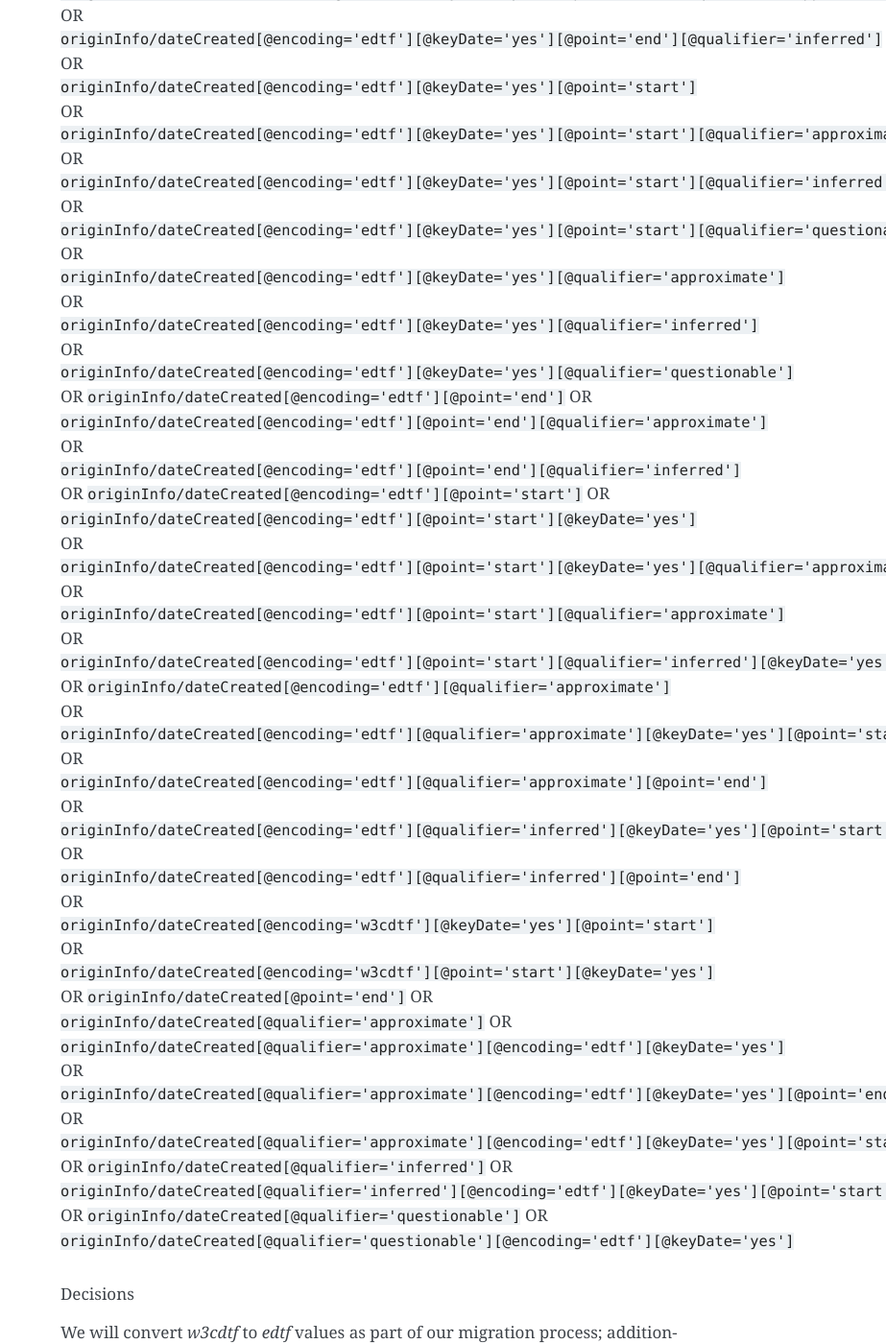
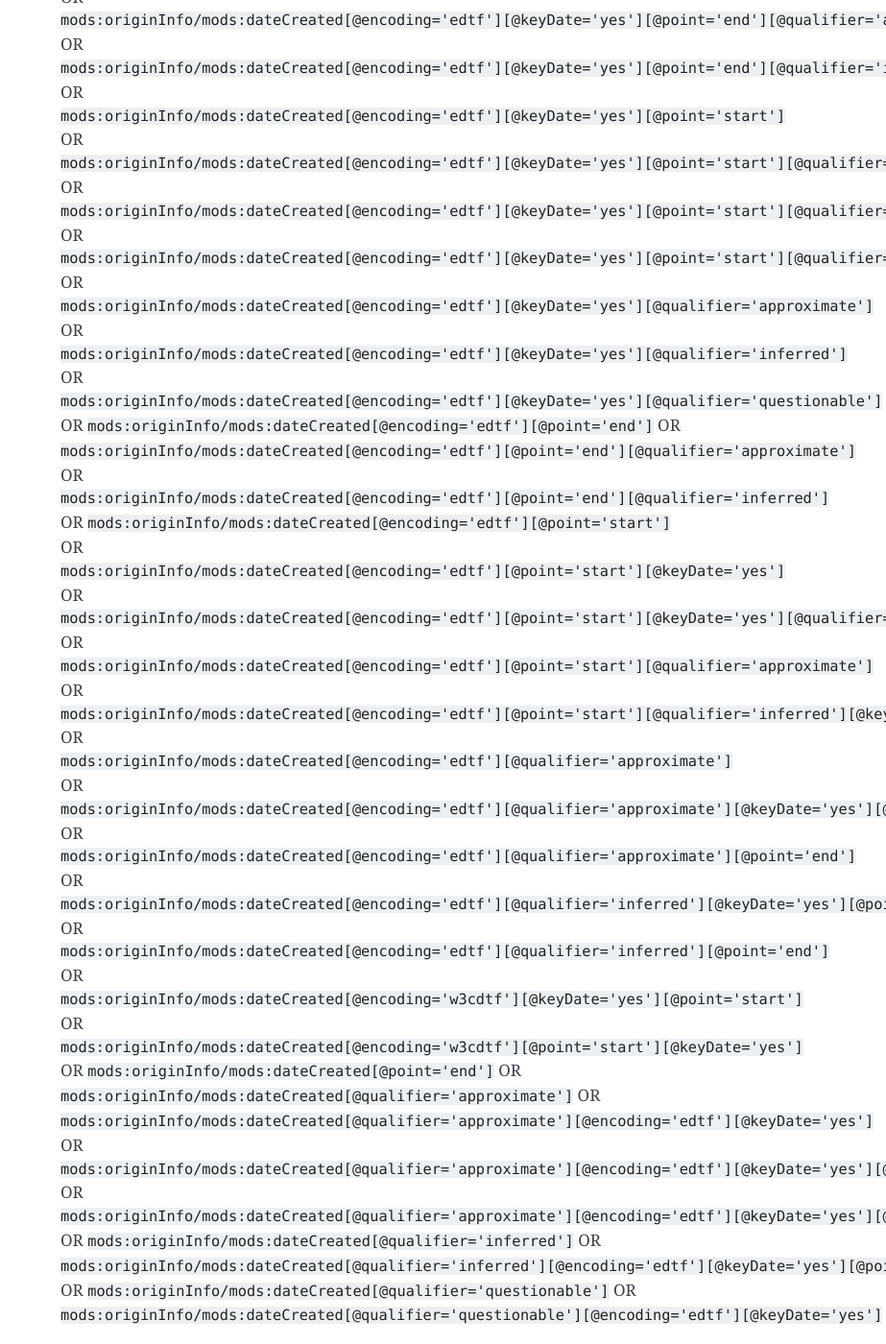
Before and after one commit to UTKcataloging/mods_to_rdf, a Sphinx documentation site: the page built from docs/source/contents/4_draft_mapping.rst, in a window 1280 px wide and 1400 px high, scrolled down 18300 px. Shown: the whole window at 96% size, without its empty margins (357-1280 px from the left). Built offline with Sphinx 7.4.7, drawn with Linux system fonts in a browser that asks for light colours; formulas are drawn with MathJax 3; some of the changed text lies outside the part shown.

```diff
--- a/docs/source/contents/4_draft_mapping.rst
+++ b/docs/source/contents/4_draft_mapping.rst
@@ -882,53 +882,53 @@ originInfo/dateCreated
 Use Case
 ^^^^^^^^
 
-`dateCreated` captures dates and date ranges identifying or approximating when the physical object was created.
-
-Justification
-^^^^^^^^^^^^^
-
-No dispute on the values in `dateCreated`.
+:code:`mods:dateCreated` captures dates and date ranges identifying or approximating when the physical object was created.
+
+Justification
+^^^^^^^^^^^^^
+
+No dispute on the values in :code:`mods:dateCreated`.
 
 XPath
 ^^^^^
 
-:code:`originInfo/dateCreated` OR
-:code:`originInfo/dateCreated[@encoding='edtf']` OR
-:code:`originInfo/dateCreated[@encoding='edtf'][@keyDate='yes']` OR
-:code:`originInfo/dateCreated[@encoding='edtf'][@keyDate='yes'][@point='end']` OR
-:code:`originInfo/dateCreated[@encoding='edtf'][@keyDate='yes'][@point='end'][@qualifier='approximate']` OR
-:code:`originInfo/dateCreated[@encoding='edtf'][@keyDate='yes'][@point='end'][@qualifier='inferred']` OR
-:code:`originInfo/dateCreated[@encoding='edtf'][@keyDate='yes'][@point='start']` OR
-:code:`originInfo/dateCreated[@encoding='edtf'][@keyDate='yes'][@point='start'][@qualifier='approximate']` OR
-:code:`originInfo/dateCreated[@encoding='edtf'][@keyDate='yes'][@point='start'][@qualifier='inferred']` OR
-:code:`originInfo/dateCreated[@encoding='edtf'][@keyDate='yes'][@point='start'][@qualifier='questionable']` OR
-:code:`originInfo/dateCreated[@encoding='edtf'][@keyDate='yes'][@qualifier='approximate']` OR
-:code:`originInfo/dateCreated[@encoding='edtf'][@keyDate='yes'][@qualifier='inferred']` OR
-:code:`originInfo/dateCreated[@encoding='edtf'][@keyDate='yes'][@qualifier='questionable']` OR
-:code:`originInfo/dateCreated[@encoding='edtf'][@point='end']` OR
-:code:`originInfo/dateCreated[@encoding='edtf'][@point='end'][@qualifier='approximate']` OR
-:code:`originInfo/dateCreated[@encoding='edtf'][@point='end'][@qualifier='inferred']` OR
-:code:`originInfo/dateCreated[@encoding='edtf'][@point='start']` OR
-:code:`originInfo/dateCreated[@encoding='edtf'][@point='start'][@keyDate='yes']` OR
-:code:`originInfo/dateCreated[@encoding='edtf'][@point='start'][@keyDate='yes'][@qualifier='approximate']` OR
-:code:`originInfo/dateCreated[@encoding='edtf'][@point='start'][@qualifier='approximate']` OR
-:code:`originInfo/dateCreated[@encoding='edtf'][@point='start'][@qualifier='inferred'][@keyDate='yes']` OR
-:code:`originInfo/dateCreated[@encoding='edtf'][@qualifier='approximate']` OR
-:code:`originInfo/dateCreated[@encoding='edtf'][@qualifier='approximate'][@keyDate='yes'][@point='start']` OR
-:code:`originInfo/dateCreated[@encoding='edtf'][@qualifier='approximate'][@point='end']` OR
-:code:`originInfo/dateCreated[@encoding='edtf'][@qualifier='inferred'][@keyDate='yes'][@point='start']` OR
-:code:`originInfo/dateCreated[@encoding='edtf'][@qualifier='inferred'][@point='end']` OR
-:code:`originInfo/dateCreated[@encoding='w3cdtf'][@keyDate='yes'][@point='start']` OR
-:code:`originInfo/dateCreated[@encoding='w3cdtf'][@point='start'][@keyDate='yes']` OR
-:code:`originInfo/dateCreated[@point='end']` OR
-:code:`originInfo/dateCreated[@qualifier='approximate']` OR
-:code:`originInfo/dateCreated[@qualifier='approximate'][@encoding='edtf'][@keyDate='yes']` OR
-:code:`originInfo/dateCreated[@qualifier='approximate'][@encoding='edtf'][@keyDate='yes'][@point='end']` OR
-:code:`originInfo/dateCreated[@qualifier='approximate'][@encoding='edtf'][@keyDate='yes'][@point='start']` OR
-:code:`originInfo/dateCreated[@qualifier='inferred']` OR
-:code:`originInfo/dateCreated[@qualifier='inferred'][@encoding='edtf'][@keyDate='yes'][@point='start']` OR
-:code:`originInfo/dateCreated[@qualifier='questionable']` OR
-:code:`originInfo/dateCreated[@qualifier='questionable'][@encoding='edtf'][@keyDate='yes']`
+:code:`mods:originInfo/mods:dateCreated` OR
+:code:`mods:originInfo/mods:dateCreated[@encoding='edtf']` OR
+:code:`mods:originInfo/mods:dateCreated[@encoding='edtf'][@keyDate='yes']` OR
+:code:`mods:originInfo/mods:dateCreated[@encoding='edtf'][@keyDate='yes'][@point='end']` OR
+:code:`mods:originInfo/mods:dateCreated[@encoding='edtf'][@keyDate='yes'][@point='end'][@qualifier='approximate']` OR
+:code:`mods:originInfo/mods:dateCreated[@encoding='edtf'][@keyDate='yes'][@point='end'][@qualifier='inferred']` OR
+:code:`mods:originInfo/mods:dateCreated[@encoding='edtf'][@keyDate='yes'][@point='start']` OR
+:code:`mods:originInfo/mods:dateCreated[@encoding='edtf'][@keyDate='yes'][@point='start'][@qualifier='approximate']` OR
+:code:`mods:originInfo/mods:dateCreated[@encoding='edtf'][@keyDate='yes'][@point='start'][@qualifier='inferred']` OR
+:code:`mods:originInfo/mods:dateCreated[@encoding='edtf'][@keyDate='yes'][@point='start'][@qualifier='questionable']` OR
+:code:`mods:originInfo/mods:dateCreated[@encoding='edtf'][@keyDate='yes'][@qualifier='approximate']` OR
+:code:`mods:originInfo/mods:dateCreated[@encoding='edtf'][@keyDate='yes'][@qualifier='inferred']` OR
+:code:`mods:originInfo/mods:dateCreated[@encoding='edtf'][@keyDate='yes'][@qualifier='questionable']` OR
+:code:`mods:originInfo/mods:dateCreated[@encoding='edtf'][@point='end']` OR
+:code:`mods:originInfo/mods:dateCreated[@encoding='edtf'][@point='end'][@qualifier='approximate']` OR
+:code:`mods:originInfo/mods:dateCreated[@encoding='edtf'][@point='end'][@qualifier='inferred']` OR
+:code:`mods:originInfo/mods:dateCreated[@encoding='edtf'][@point='start']` OR
+:code:`mods:originInfo/mods:dateCreated[@encoding='edtf'][@point='start'][@keyDate='yes']` OR
+:code:`mods:originInfo/mods:dateCreated[@encoding='edtf'][@point='start'][@keyDate='yes'][@qualifier='approximate']` OR
+:code:`mods:originInfo/mods:dateCreated[@encoding='edtf'][@point='start'][@qualifier='approximate']` OR
+:code:`mods:originInfo/mods:dateCreated[@encoding='edtf'][@point='start'][@qualifier='inferred'][@keyDate='yes']` OR
+:code:`mods:originInfo/mods:dateCreated[@encoding='edtf'][@qualifier='approximate']` OR
+:code:`mods:originInfo/mods:dateCreated[@encoding='edtf'][@qualifier='approximate'][@keyDate='yes'][@point='start']` OR
+:code:`mods:originInfo/mods:dateCreated[@encoding='edtf'][@qualifier='approximate'][@point='end']` OR
+:code:`mods:originInfo/mods:dateCreated[@encoding='edtf'][@qualifier='inferred'][@keyDate='yes'][@point='start']` OR
+:code:`mods:originInfo/mods:dateCreated[@encoding='edtf'][@qualifier='inferred'][@point='end']` OR
+:code:`mods:originInfo/mods:dateCreated[@encoding='w3cdtf'][@keyDate='yes'][@point='start']` OR
+:code:`mods:originInfo/mods:dateCreated[@encoding='w3cdtf'][@point='start'][@keyDate='yes']` OR
+:code:`mods:originInfo/mods:dateCreated[@point='end']` OR
+:code:`mods:originInfo/mods:dateCreated[@qualifier='approximate']` OR
+:code:`mods:originInfo/mods:dateCreated[@qualifier='approximate'][@encoding='edtf'][@keyDate='yes']` OR
+:code:`mods:originInfo/mods:dateCreated[@qualifier='approximate'][@encoding='edtf'][@keyDate='yes'][@point='end']` OR
+:code:`mods:originInfo/mods:dateCreated[@qualifier='approximate'][@encoding='edtf'][@keyDate='yes'][@point='start']` OR
+:code:`mods:originInfo/mods:dateCreated[@qualifier='inferred']` OR
+:code:`mods:originInfo/mods:dateCreated[@qualifier='inferred'][@encoding='edtf'][@keyDate='yes'][@point='start']` OR
+:code:`mods:originInfo/mods:dateCreated[@qualifier='questionable']` OR
+:code:`mods:originInfo/mods:dateCreated[@qualifier='questionable'][@encoding='edtf'][@keyDate='yes']`
 
 Decisions
 ^^^^^^^^^
@@ -982,24 +982,24 @@ No dispute  on the values in `dateIssued`.
 XPaths
 ^^^^^^
 
-:code:`originInfo/dateIssued` OR
-:code:`originInfo/dateIssued[@encoding='edtf']` OR
-:code:`originInfo/dateIssued[@encoding='edtf'][@keyDate='yes']` OR
-:code:`originInfo/dateIssued[@encoding='edtf'][@keyDate='yes'][@point='end'][@qualifier='inferred']` OR
-:code:`originInfo/dateIssued[@encoding='edtf'][@keyDate='yes'][@point='start']` OR
-:code:`originInfo/dateIssued[@encoding='edtf'][@keyDate='yes'][@point='start'][@qualifier='inferred']` OR
-:code:`originInfo/dateIssued[@encoding='edtf'][@keyDate='yes'][@qualifier='approximate']` OR
-:code:`originInfo/dateIssued[@encoding='edtf'][@keyDate='yes'][@qualifier='inferred']` OR
-:code:`originInfo/dateIssued[@encoding='edtf'][@keyDate='yes'][@qualifier='questionable']` OR
-:code:`originInfo/dateIssued[@encoding='edtf'][@point='end']` OR
-:code:`originInfo/dateIssued[@encoding='edtf'][@point='start']` OR
-:code:`originInfo/dateIssued[@encoding='edtf'][@point='start'][@keyDate='yes']` OR
-:code:`originInfo/dateIssued[@point='end']` OR
-:code:`originInfo/dateIssued[@qualifier='approximate']` OR
-:code:`originInfo/dateIssued[@qualifier='approximate'][@encoding='edtf'][@keyDate='yes']` OR
-:code:`originInfo/dateIssued[@qualifier='inferred']` OR
-:code:`originInfo/dateIssued[@qualifier='inferred'][@encoding='edtf'][@keyDate='yes'][@point='end']` OR
-:code:`originInfo/dateIssued[@qualifier='inferred'][@encoding='edtf'][@keyDate='yes'][@point='start']`
+:code:`mods:originInfo/mods:dateIssued` OR
+:code:`mods:originInfo/mods:dateIssued[@encoding='edtf']` OR
+:code:`mods:originInfo/mods:dateIssued[@encoding='edtf'][@keyDate='yes']` OR
+:code:`mods:originInfo/mods:dateIssued[@encoding='edtf'][@keyDate='yes'][@point='end'][@qualifier='inferred']` OR
+:code:`mods:originInfo/mods:dateIssued[@encoding='edtf'][@keyDate='yes'][@point='start']` OR
+:code:`mods:originInfo/mods:dateIssued[@encoding='edtf'][@keyDate='yes'][@point='start'][@qualifier='inferred']` OR
+:code:`mods:originInfo/mods:dateIssued[@encoding='edtf'][@keyDate='yes'][@qualifier='approximate']` OR
+:code:`mods:originInfo/mods:dateIssued[@encoding='edtf'][@keyDate='yes'][@qualifier='inferred']` OR
+:code:`mods:originInfo/mods:dateIssued[@encoding='edtf'][@keyDate='yes'][@qualifier='questionable']` OR
+:code:`mods:originInfo/mods:dateIssued[@encoding='edtf'][@point='end']` OR
+:code:`mods:originInfo/mods:dateIssued[@encoding='edtf'][@point='start']` OR
+:code:`mods:originInfo/mods:dateIssued[@encoding='edtf'][@point='start'][@keyDate='yes']` OR
+:code:`mods:originInfo/mods:dateIssued[@point='end']` OR
+:code:`mods:originInfo/mods:dateIssued[@qualifier='approximate']` OR
+:code:`mods:originInfo/mods:dateIssued[@qualifier='approximate'][@encoding='edtf'][@keyDate='yes']` OR
+:code:`mods:originInfo/mods:dateIssued[@qualifier='inferred']` OR
+:code:`mods:originInfo/mods:dateIssued[@qualifier='inferred'][@encoding='edtf'][@keyDate='yes'][@point='end']` OR
+:code:`mods:originInfo/mods:dateIssued[@qualifier='inferred'][@encoding='edtf'][@keyDate='yes'][@point='start']`
 
 Decision
 ^^^^^^^^
@@ -1039,10 +1039,10 @@ No dispute on the values in `dateOther`.
 XPath
 ^^^^^
 
-:code:`originInfo/dateOther` OR
-:code:`originInfo/dateOther[@encoding='edtf']` OR
-:code:`originInfo/dateOther[@encoding='edtf'][@point='end']` OR
-:code:`originInfo/dateOther[@encoding='edtf'][@point='start']`
+:code:`mods:originInfo/mods:dateOther` OR
+:code:`mods:originInfo/mods:dateOther[@encoding='edtf']` OR
+:code:`mods:originInfo/mods:dateOther[@encoding='edtf'][@point='end']` OR
+:code:`mods:originInfo/mods:dateOther[@encoding='edtf'][@point='start']`
 
 Decisions
 ^^^^^^^^^
@@ -1088,9 +1088,9 @@ No dispute on the values in `place/placeTerm`.
 XPath
 ^^^^^
 
-:code:`originInfo/place/placeTerm[@text]` OR
-:code:`originInfo/place/placeTerm[@text][@valueURI]` OR
-:code:`originInfo/place[@supplied]/placeTerm[@text][@valueURI]`
+:code:`mods:originInfo/mods:place/mods:placeTerm[@text]` OR
+:code:`mods:originInfo/mods:place/mods:placeTerm[@text][@valueURI]` OR
+:code:`mods:originInfo/mods:place[@supplied]/mods:placeTerm[@text][@valueURI]`
 
 Decision
 ^^^^^^^^
@@ -1136,7 +1136,7 @@ No dispute on the values contained in `publisher`.
 XPath
 ^^^^^
 
-:code:`originInfo/publisher`
+:code:`mods:originInfo/mods:publisher`
 
 Decision
 ^^^^^^^^
@@ -1162,6 +1162,20 @@ The `relators:pbl` property was selected.
 
 originInfo/issuance
 -------------------
+
+Use Case
+^^^^^^^^
+
+Justification
+^^^^^^^^^^^^^
+
+XPath
+^^^^^
+:code:`mods:originInfo/mods:issuance`
+
+Decision
+^^^^^^^^
+
 We will not be migrating `issuance`.
 
 physicalDescription
```
